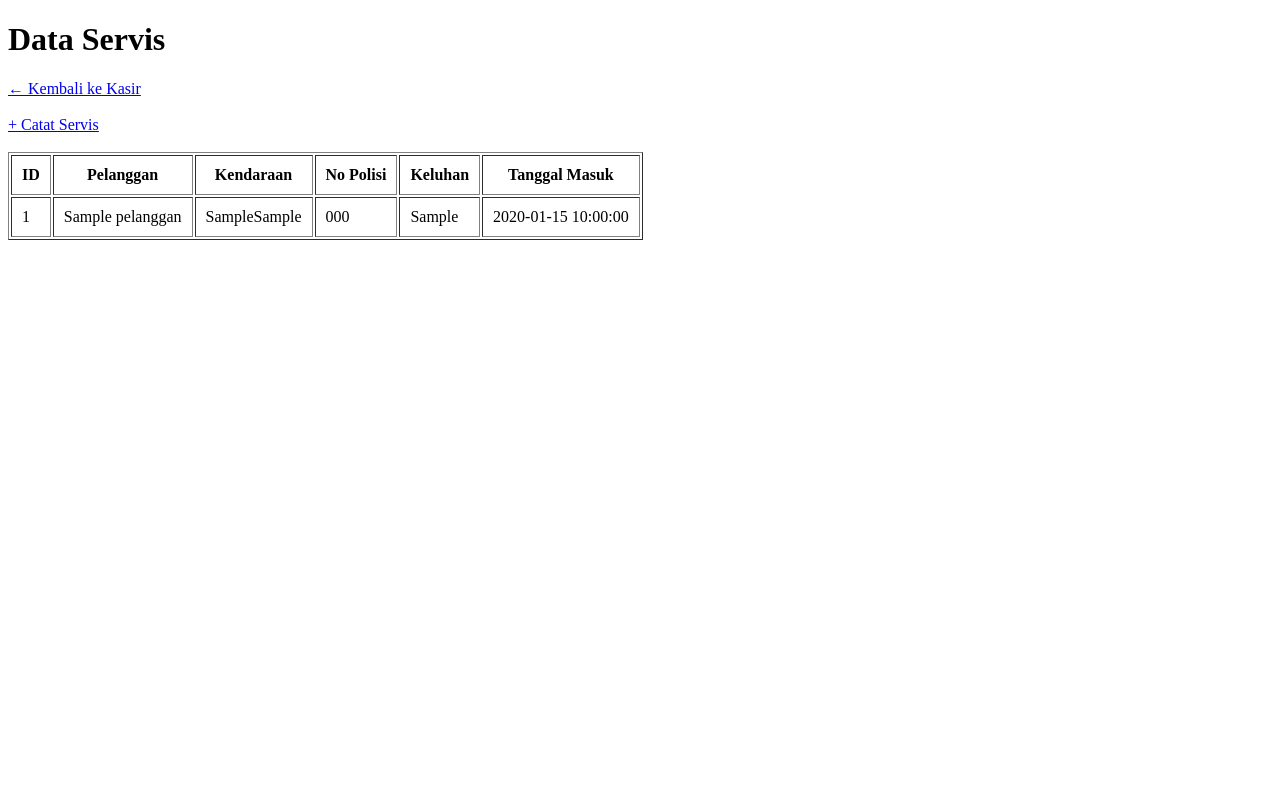
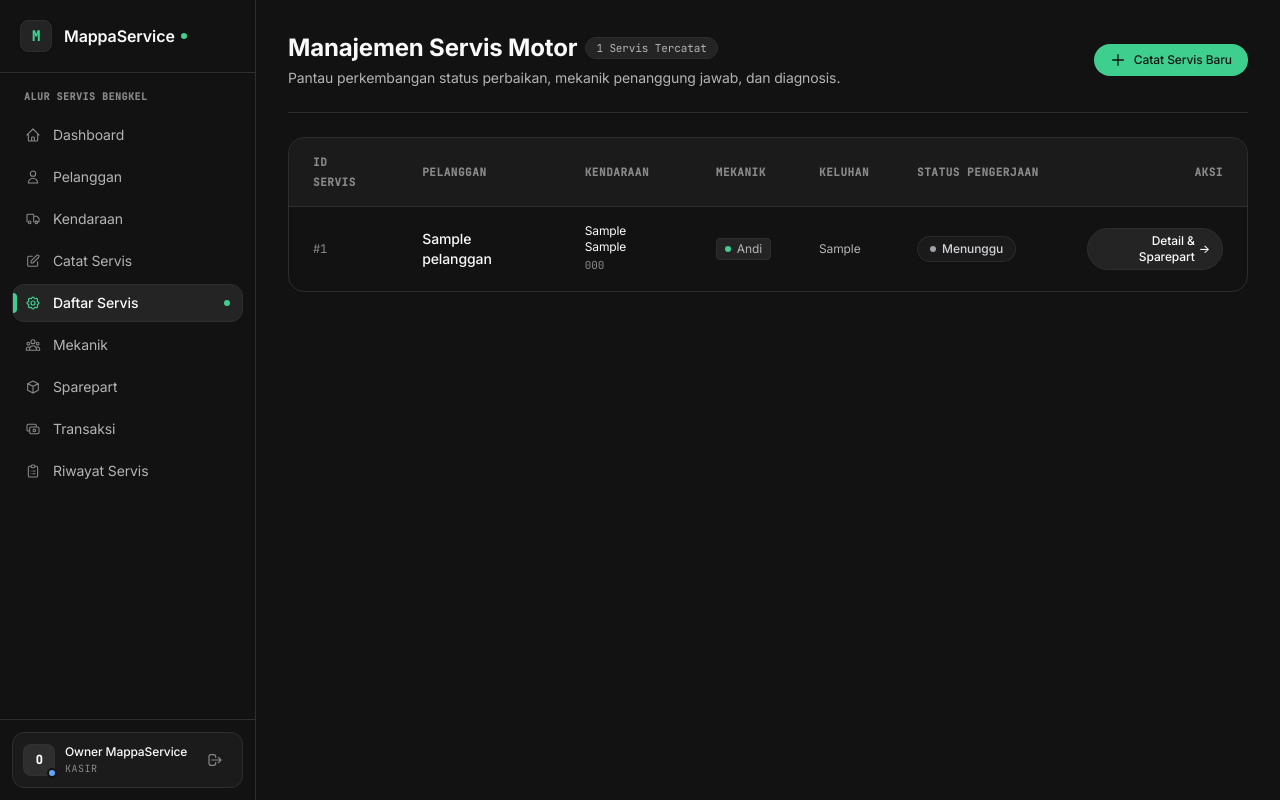
Before and after one commit to EdillNah/mappaservice-workshop-management, a PHP site: page /servis/servis.php in a window 1280 px wide. Run offline with PHP 8.4, Linux system fonts and the light colour scheme; a user stored in the database is signed in; data comes from the database, SQL or seed files in the repository; tables that the repository leaves empty hold one stand-in row (values such as "Sample post"); some libraries are stand-ins or nearby versions.

Commit message:
Add code to that file

```diff
--- a/servis/servis.php
+++ b/servis/servis.php
@@ -3,53 +3,109 @@
 session_start();
 require_once "../config/koneksi.php";
 require_once "../include/function.php";
-harusKasir();
 
-$sql = "SELECT servis.servis_id, pelanggan.nama, kendaraan.nomor_polisi, kendaraan.merk, kendaraan.model,
-              servis.keluhan,
-              servis.tanggal_masuk
-        FROM servis
-        INNER JOIN kendaraan ON servis.kendaraan_id = kendaraan.kendaraan_id
-        INNER JOIN pelanggan ON kendaraan.pelanggan_id = pelanggan.pelanggan_id
-        ORDER BY servis.servis_id DESC";
-$stmt = $pdo->query($sql);
-$servis = $stmt->fetchAll();
+harusLogin();
+
+$pageTitle = "Daftar Servis";
+
+$data = $pdo->query("SELECT
+    s.servis_id,
+    s.tanggal_masuk,
+    s.keluhan,
+    s.status,
+    p.nama AS nama_pelanggan,
+    k.nomor_polisi,
+    k.merk,
+    k.model,
+    m.nama AS nama_mekanik
+  FROM servis s
+  JOIN kendaraan k ON s.kendaraan_id = k.kendaraan_id
+  JOIN pelanggan p ON k.pelanggan_id = p.pelanggan_id
+  LEFT JOIN mekanik m ON s.mekanik_id = m.mekanik_id
+  ORDER BY s.servis_id DESC
+")->fetchAll();
+
+include "../include/header.php";
+include "../include/sidebar.php";
 ?>
 
-<!DOCTYPE html>
-<html lang="id">
+<div class="p-6 md:p-8 max-w-7xl mx-auto space-y-6">
+  <!-- Header & Actions -->
+  <div class="flex flex-col sm:flex-row sm:items-center sm:justify-between gap-4 border-b border-charcoal pb-6">
+    <div>
+      <div class="flex items-center gap-2">
+        <h1 class="text-2xl font-bold text-snow tracking-tight">Manajemen Servis Motor</h1>
+        <span class="px-2.5 py-0.5 rounded-full text-[11px] font-mono bg-ash border border-charcoal text-silver">
+          <?= count($data) ?> Servis Tercatat
+        </span>
+      </div>
+      <p class="text-sm text-silver mt-1">Pantau perkembangan status perbaikan, mekanik penanggung jawab, dan diagnosis.</p>
+    </div>
 
-<head>
-  <meta charset="UTF-8">
-  <title>Data Servis</title>
-</head>
+    <div>
+      <a href="catat_servis.php"
+         class="inline-flex items-center gap-2 px-4 py-2 rounded-full bg-phosphor text-obsidian hover:bg-phosphor-light font-medium text-xs tracking-tight transition-all">
+        <svg class="w-4 h-4" fill="none" stroke="currentColor" viewBox="0 0 24 24"><path stroke-linecap="round" stroke-linejoin="round" stroke-width="2" d="M12 4v16m8-8H4"/></svg>
+        <span>Catat Servis Baru</span>
+      </a>
+    </div>
+  </div>
 
-<body>
-  <h1>Data Servis</h1>
-  <a href="kasir.php">← Kembali ke Kasir</a>
-  <br><br>
-  <a href="tambah_servis.php">+ Catat Servis</a>
-  <br><br>
-  <table border="1" cellpadding="10">
+  <!-- Table Card -->
+  <div class="bg-obsidian border border-charcoal rounded-2xl overflow-hidden">
+    <div class="overflow-x-auto">
+      <table class="w-full text-left text-sm">
+        <thead class="bg-ash/50 border-b border-charcoal text-[11px] uppercase tracking-wider text-smoke font-mono">
           <tr>
-      <th>ID</th>
-      <th>Pelanggan</th>
-      <th>Kendaraan</th>
-      <th>No Polisi</th>
-      <th>Keluhan</th>
-      <th>Tanggal Masuk</th>
+            <th class="px-6 py-3.5">ID Servis</th>
+            <th class="px-6 py-3.5">Pelanggan</th>
+            <th class="px-6 py-3.5">Kendaraan</th>
+            <th class="px-6 py-3.5">Mekanik</th>
+            <th class="px-6 py-3.5">Keluhan</th>
+            <th class="px-6 py-3.5 whitespace-nowrap">Status Pengerjaan</th>
+            <th class="px-6 py-3.5 text-right">Aksi</th>
           </tr>
-      <?php foreach ($servis as $data): ?>
+        </thead>
+        <tbody class="divide-y divide-charcoal text-silver">
+          <?php if (empty($data)): ?>
             <tr>
-          <td><?= $data["servis_id"] ?></td>
-          <td><?= htmlspecialchars($data["nama"]) ?></td>
-          <td><?= htmlspecialchars($data["merk"]) ?><?= htmlspecialchars($data["model"]) ?></td>
-          <td><?= htmlspecialchars($data["nomor_polisi"]) ?></td>
-          <td><?= htmlspecialchars($data["keluhan"]) ?></td>
-          <td><?= htmlspecialchars($data["tanggal_masuk"]) ?></td>
+              <td colspan="7" class="px-6 py-10 text-center text-smoke font-mono text-sm">
+                Belum ada data pengerjaan servis terdaftar.
+              </td>
+            </tr>
+          <?php else: ?>
+            <?php foreach ($data as $item): ?>
+              <tr class="hover:bg-ash/30 transition-colors">
+                <td class="px-6 py-4 font-mono text-xs text-smoke">#<?= $item['servis_id'] ?></td>
+                <td class="px-6 py-4 font-medium text-snow"><?= htmlspecialchars($item['nama_pelanggan']) ?></td>
+                <td class="px-6 py-4">
+                  <div class="text-snow text-xs"><?= htmlspecialchars($item['merk'] . ' ' . $item['model']) ?></div>
+                  <div class="text-[11px] font-mono text-smoke"><?= htmlspecialchars($item['nomor_polisi']) ?></div>
+                </td>
+                <td class="px-6 py-4 text-xs">
+                  <span class="inline-flex items-center gap-1.5 px-2 py-0.5 rounded bg-ash border border-charcoal text-silver">
+                    <span class="w-1.5 h-1.5 rounded-full bg-phosphor"></span>
+                    <?= htmlspecialchars($item['nama_mekanik'] ?? 'Belum Ditugaskan') ?>
+                  </span>
+                </td>
+                <td class="px-6 py-4 text-xs max-w-xs truncate text-silver"><?= htmlspecialchars($item['keluhan']) ?></td>
+                <td class="px-6 py-4 whitespace-nowrap">
+                  <?= renderStatusBadge($item['status']) ?>
+                </td>
+                <td class="px-6 py-4 text-right">
+                  <a href="detail_servis.php?id=<?= $item['servis_id'] ?>"
+                     class="inline-flex items-center gap-1 px-3 py-1 rounded-full text-xs font-medium text-snow hover:text-phosphor bg-ash hover:bg-charcoal border border-charcoal transition-all">
+                    <span>Detail & Sparepart</span>
+                    <span>&rarr;</span>
+                  </a>
+                </td>
               </tr>
             <?php endforeach; ?>
+          <?php endif; ?>
+        </tbody>
       </table>
+    </div>
+  </div>
+</div>
 
-</body>
-</html>
+<?php include "../include/footer.php"; ?>
```
Also changed, not shown: servis/tambah_servis.php (+51 -31 lines). Lines whose indentation alone changed are shown as unchanged.
